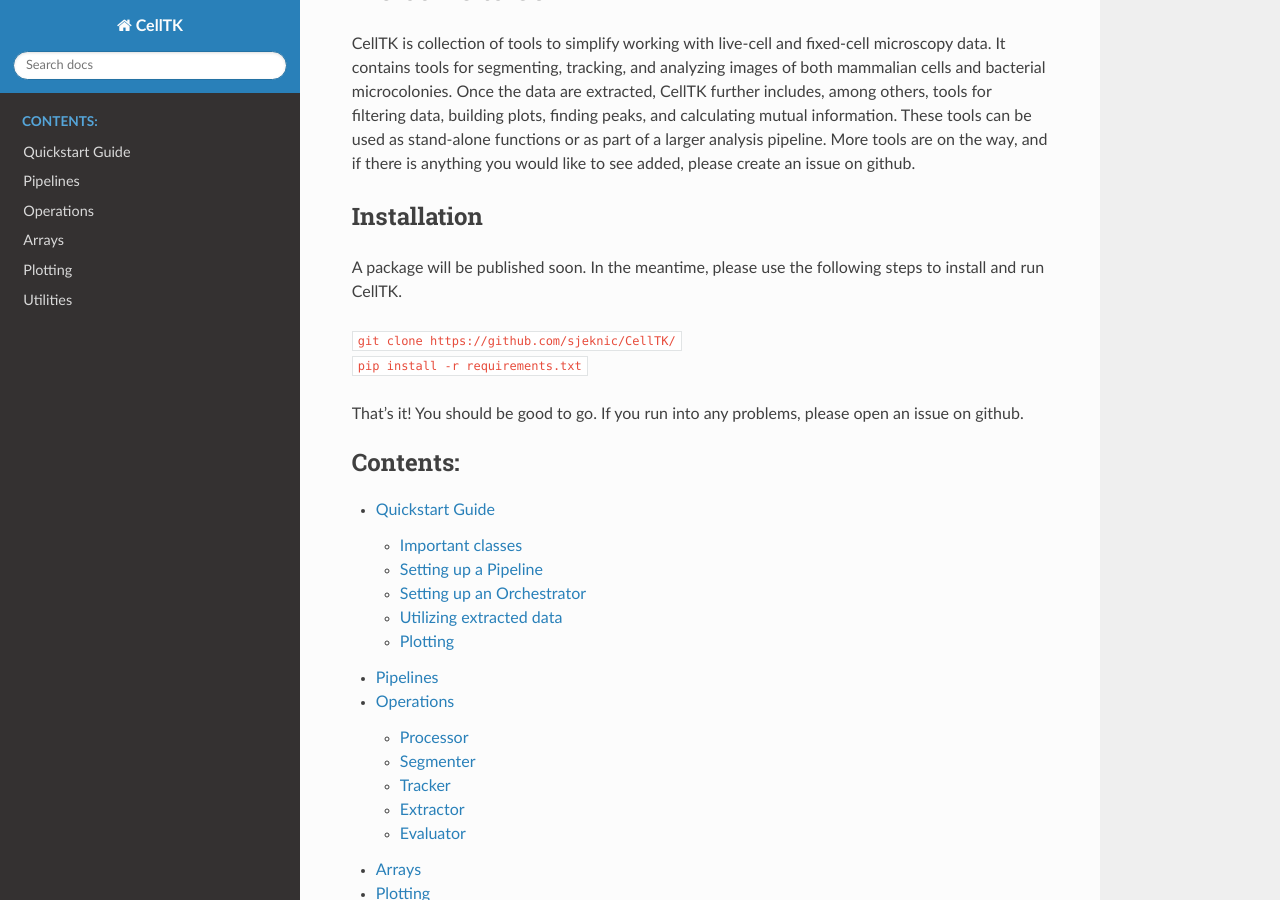
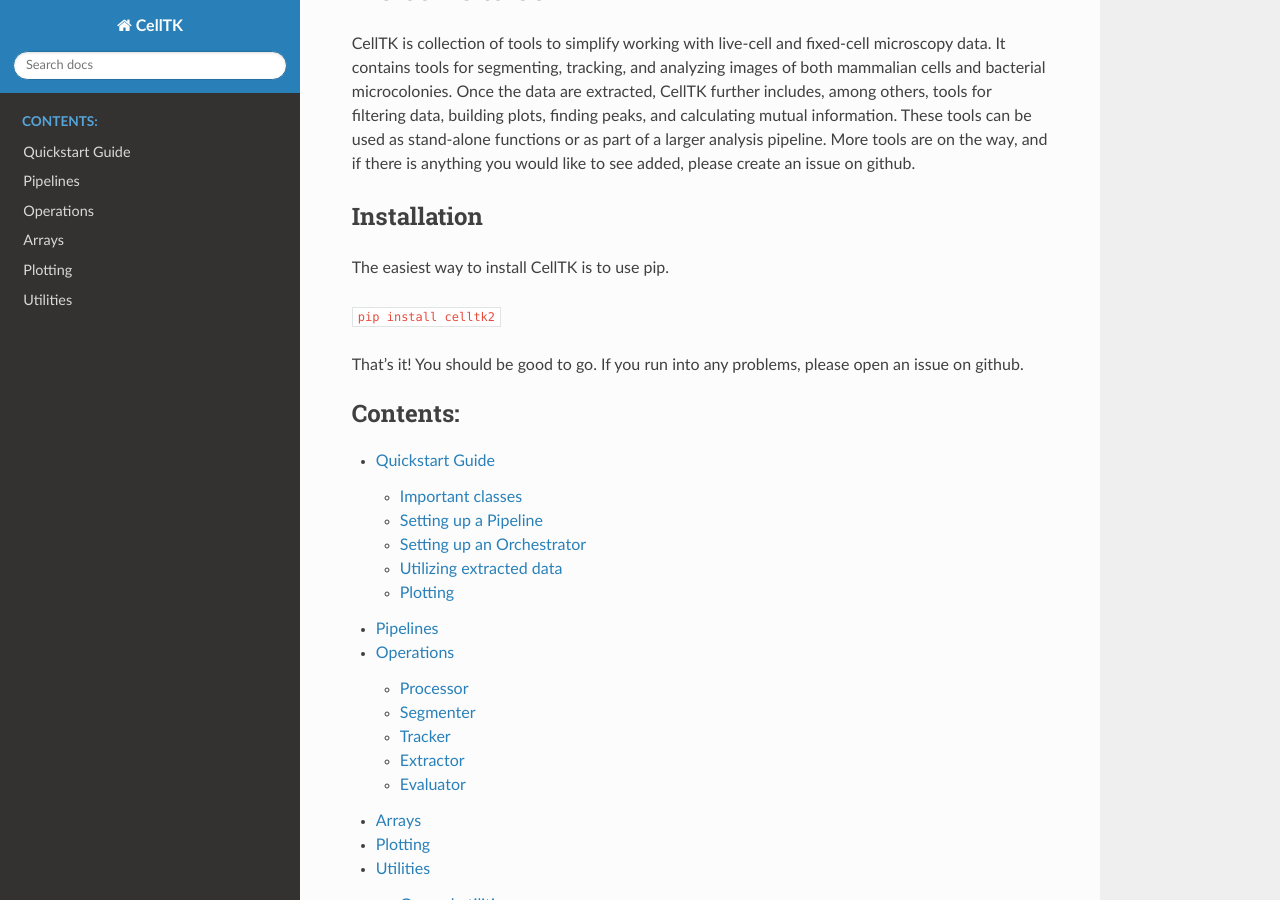
Before and after one commit to sjeknic/CellTK, a Sphinx documentation site: the page built from docs/index.rst, in a window 1280 px wide and 900 px high, scrolled down 327 px. Built offline with Sphinx 7.4.7 and the Read the Docs theme 2.0.0, drawn with Linux system fonts in a browser that asks for light colours.

Commit message:
Updated documentation

```diff
--- a/docs/index.rst
+++ b/docs/index.rst
@@ -13,10 +13,9 @@
 
 Installation
 ------------
-A package will be published soon. In the meantime, please use the following steps to install and run CellTK.
+The easiest way to install CellTK is to use pip.
 
-| ``git clone https://github.com/sjeknic/CellTK/``
-| ``pip install -r requirements.txt``
+| ``pip install celltk2``
 
 That's it! You should be good to go. If you run into any problems, please open an issue on github.
 
```
